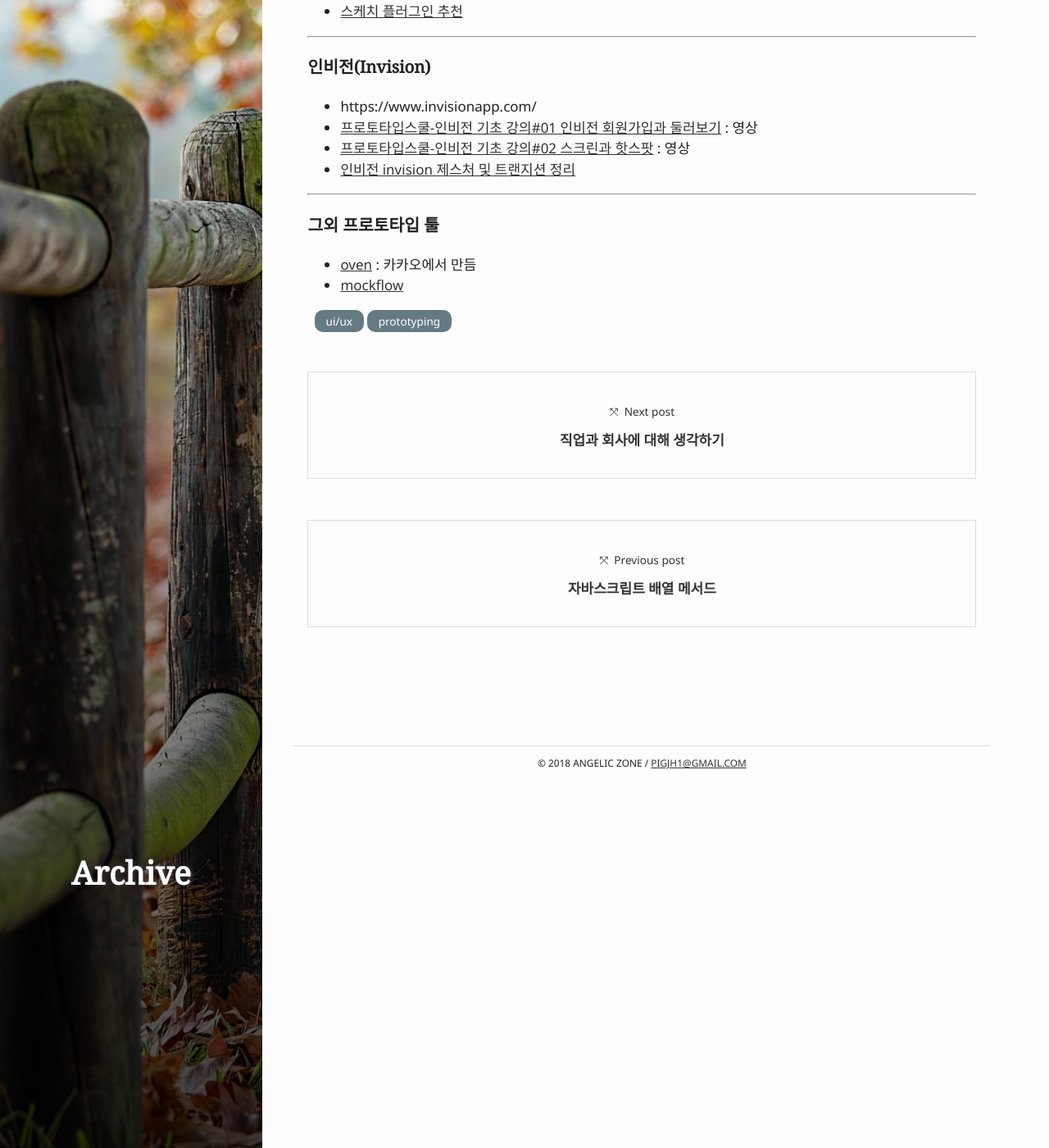
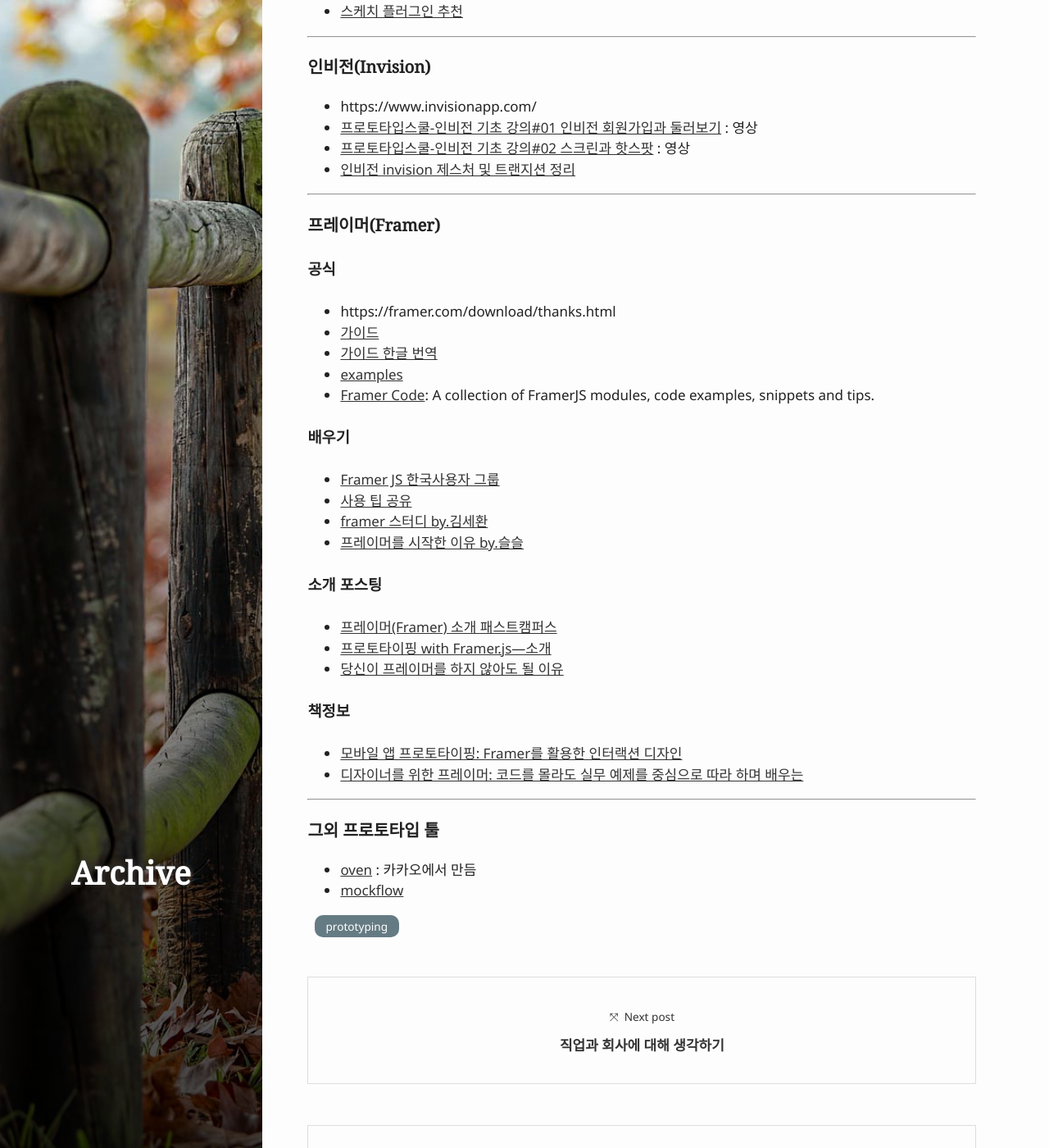
Before and after one commit to pigjh1/pigjh1.github.com, a Jekyll site: the page built from _posts/2018-02-23-prototyping.md, in a window 1280 px wide and 1400 px high, scrolled down 1429 px. Shown: the whole window at 82% size. Built offline with Jekyll 4.4.1, drawn with Linux system fonts in a browser that asks for light colours.

Commit message:
Update post

```diff
--- a/_posts/2018-02-23-prototyping.md
+++ b/_posts/2018-02-23-prototyping.md
@@ -4,7 +4,7 @@
 title: "프로토타이핑"
 date: 2018-02-23 11:24:00
 categories: posts
-tags: ['ui/ux', 'prototyping']
+tags: ['prototyping']
 ---
 
 #### 프로토타이핑 관련
@@ -42,7 +42,7 @@
 
 #### Plugin
 - [제플린 Zepline](https://zeplin.io/) : 자동으로 스타일 가이드 및 리소스를 생성
-- [크래프트 Craft](https://www.invisionapp.https://brunch.co.kr/@minwoo/1com/craft) : 인비전에서 제공하는 플러그인
+- [크래프트 Craft](https://www.invisionapp.com/craft) : 인비전에서 제공하는 플러그인
 - [스케치툴박스 Sketchtoolbox](http://sketchtoolbox.com/) : 플러그인 쉽게 설치 및 삭제
 - [팔레트 Palette](https://github.com/andrewfiorillo/sketch-palettes) : 색상을 저장하고 불러오는 기능
 
@@ -59,6 +59,34 @@
 - [인비전 invision 제스처 및 트랜지션 정리](http://rindesign.tistory.com/74?category=641421)
 
 ---
+
+### 프레이머(Framer)
+
+#### 공식
+- https://framer.com/download/thanks.html
+- [가이드](https://framer.com/getstarted/guides/)
+- [가이드 한글 번역](http://framerjs.co.kr/)
+- [examples](http://examples.framerjs.com/)
+- [Framer Code](http://framerco.de/): A collection of FramerJS modules, code examples, snippets and tips.
+
+#### 배우기
+- [Framer JS 한국사용자 그룹](https://www.facebook.com/groups/framerkorea/about/)
+- [사용 팁 공유](https://goo.gl/sYmS6u)
+- [framer 스터디 by.김세환](https://brunch.co.kr/magazine/framerjs30days)
+- [프레이머를 시작한 이유 by.슬슬](https://brunch.co.kr/@yeslee/16)
+
+
+#### 소개 포스팅
+- [프레이머(Framer) 소개 패스트캠퍼스](http://blog.fastcampus.co.kr/220870791550)
+- [프로토타이핑 with Framer.js—소개](https://brunch.co.kr/@minwoo/1)
+- [당신이 프레이머를 하지 않아도 될 이유](https://brunch.co.kr/@ultra0034/45)
+
+#### 책정보
+- [모바일 앱 프로토타이핑: Framer를 활용한 인터랙션 디자인](http://book.naver.com/bookdb/book_detail.nhn?bid=11802209)
+- [디자이너를 위한 프레이머: 코드를 몰라도 실무 예제를 중심으로 따라 하며 배우는](http://book.naver.com/bookdb/book_detail.nhn?bid=12670610)
+
+---
+
 ### 그외 프로토타입 툴
 - [oven](https://ovenapp.io/) : 카카오에서 만듬
 - [mockflow](https://mockflow.com/)
```
